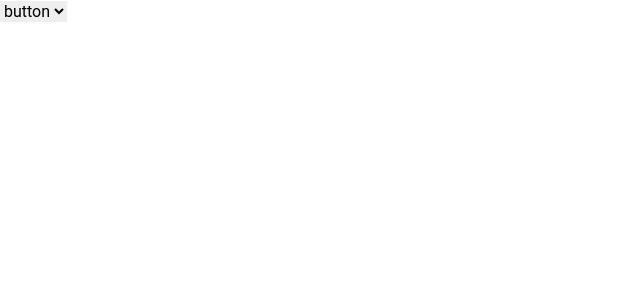
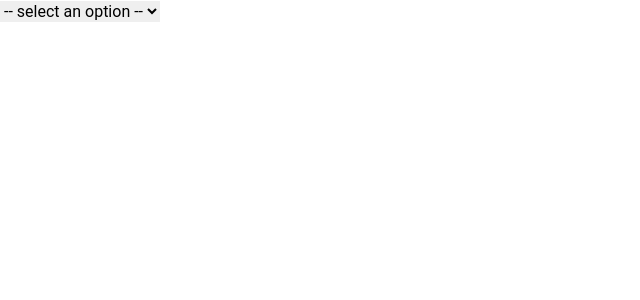
Before and after one commit to Michael-Liendo/LifeWallet, a React (Vite) app: page /ux-sandbox in a window 1280 px wide. Shown: the top 300 px of the page, without its empty margins (0-640 px from the left). Built offline with nearby package versions, Linux system fonts and the light colour scheme.

Commit message:
chore: the first option

```diff
--- a/src/pages/ux-sandbox/UXSanbox.tsx
+++ b/src/pages/ux-sandbox/UXSanbox.tsx
@@ -34,6 +34,10 @@ export default function UXSandbox() {
             name="component-selection"
             id="component-selection"
           >
+            <option disabled selected>
+              {' '}
+              -- select an option --{' '}
+            </option>
             {components.sort(sortedByName).map((component) => (
               <option key={component.name} value={component.name}>
                 {component.name}
```
